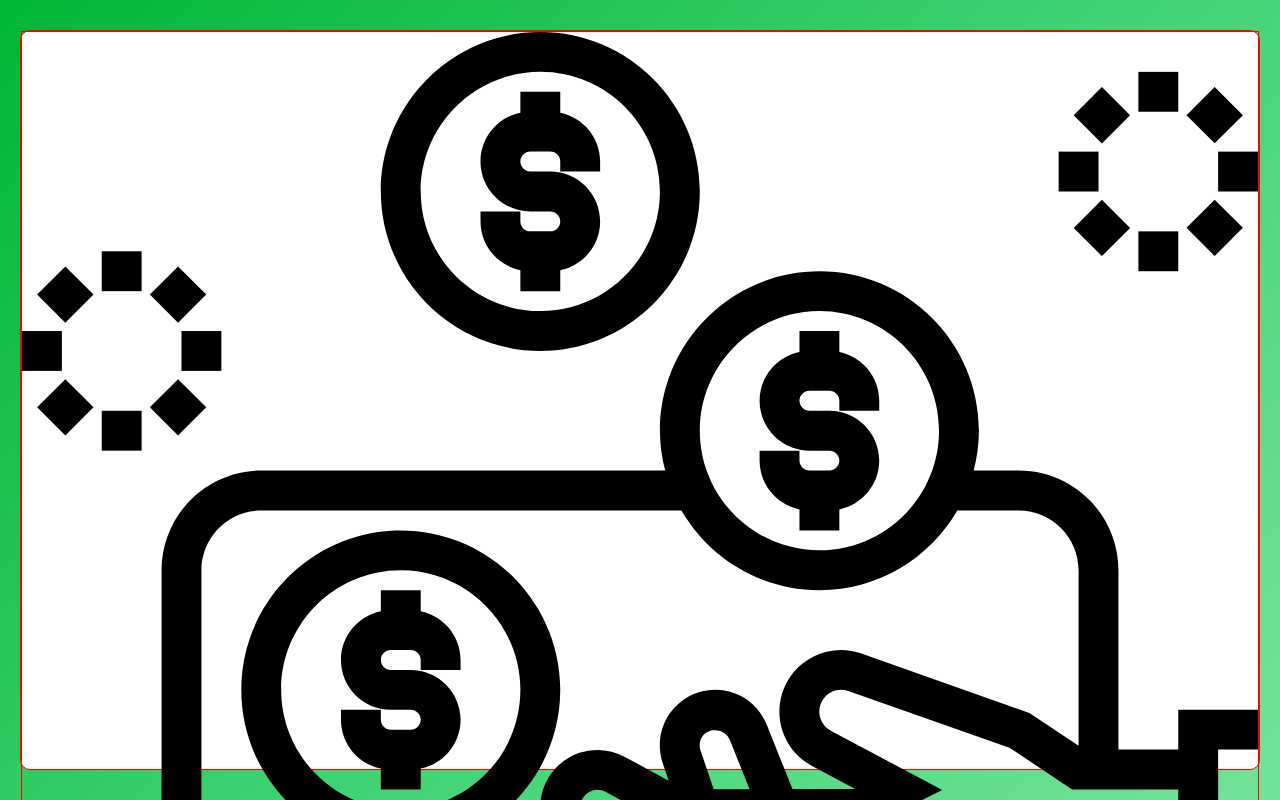
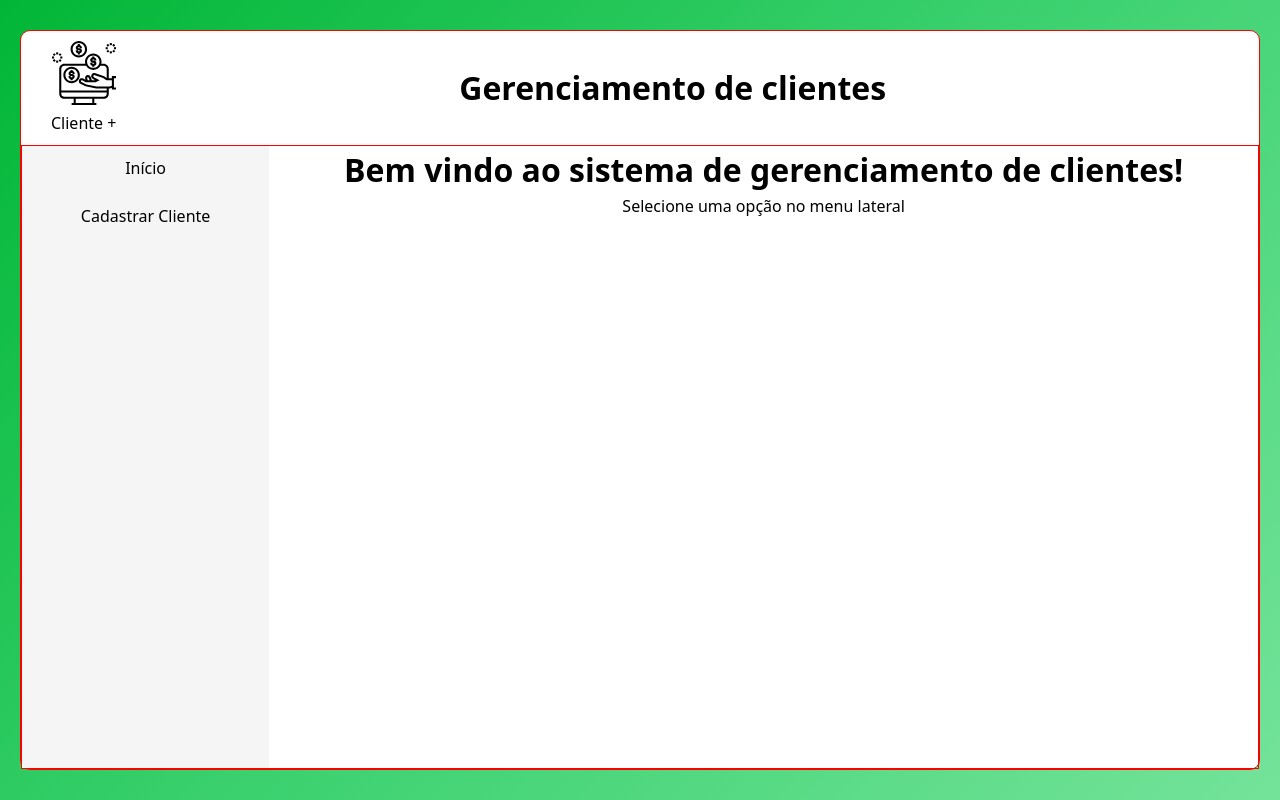
Before and after one commit to deyvissonbrenoveras/customer-management, a React (Vite) app: page / in a window 1280 px wide. Shown: the top 800 px of the page. Built offline with nearby package versions, Linux system fonts and the light colour scheme.

Commit message:
feat: create sidebar, content & manage container flex box

```diff
--- a/src/App.css
+++ b/src/App.css
@@ -6,45 +6,68 @@
   border-radius: 10px;
   text-align: center;
   background-color: #ffffff;
+  display: flex;
+  flex-direction: column;
 }
 
 #top-bar{
-  border: 1px solid red;
-}
-/*
+  display: flex;
+  align-items: center;
+  padding: 10px 30px;
 
-.logo {
-  height: 6em;
-  padding: 1.5em;
-  will-change: filter;
-  transition: filter 300ms;
-}
-.logo:hover {
-  filter: drop-shadow(0 0 2em #646cffaa);
-}
-.logo.react:hover {
-  filter: drop-shadow(0 0 2em #61dafbaa);
-}
+  > h1 {
+    flex: 1;
+  }
 
-@keyframes logo-spin {
-  from {
-    transform: rotate(0deg);
-  }
-  to {
-    transform: rotate(360deg);
+  > div {
+    font-size: 24px;
   }
 }
 
-@media (prefers-reduced-motion: no-preference) {
-  a:nth-of-type(2) .logo {
-    animation: logo-spin infinite 20s linear;
+#logo{
+ width: 64px;
+}
+
+#container {
+  height: 100%;
+  border: 1px solid red;
+  display: flex;
+  flex-direction: row;
+  align-items: center;
+  padding: 0;
+}
+
+#sidebar {
+  flex: 0.2;
+  display: flex;
+  flex-direction: row;
+  align-self: stretch;
+
+  ul {
+    width: 100%;
+    background-color: #f5f5f5;
+
+    li {
+      width: 100%;
+      height: 48px;
+      /* text-align: left; */
+    }
+
+    li:hover {
+      background-color: #e0e0e0;
+    }
+
+    a {
+      display: block;
+      padding: 10px;
+      width: 100%;
+      height: 100%;
+      cursor: pointer;
+    }
   }
 }
 
-.card {
-  padding: 2em;
+#content {
+  flex: 0.8;
+  align-self: stretch;
 }
-
-.read-the-docs {
-  color: #888;
-} */
--- a/src/App.tsx
+++ b/src/App.tsx
@@ -1,7 +1,9 @@
 import './App.css'
 import {BrowserRouter as Router, Route, Routes } from 'react-router-dom'
 import Home from './pages/Home/Home'
- import {ReactComponent as Logo} from './assets/logo.svg'
+ import logo from './assets/logo.svg'
+ import { Link } from 'react-router-dom'
+import RegisterCustomer from './pages/RegisterCustomer/RegisterCustomer'
 
 function App() {
 
@@ -9,13 +11,27 @@ function App() {
     <Router>
        <div id='app-root'>
         <div id="top-bar">
-          <Logo id="logo" />
-          <h1>My App</h1>
+          <Link to="/" id="logo-container">
+            <img src={logo} alt="logo" id="logo" />
+            <div>Cliente +</div>
+          </Link>
+          <h1>Gerenciamento de clientes</h1>
         </div>
-        <Routes>
-            <Route path="/" element={<Home />} />
-            {/* <Route path="/about"element={About} /> */}
-          </Routes>
+        <div id='container'>
+          <div id="sidebar">
+            <ul>
+              <li><Link to="/">Início</Link></li>
+              <li><Link to="/cadastrar">Cadastrar Cliente</Link></li>
+            </ul>
+          </div>
+          <div id="content">
+            <Routes>
+              <Route path="/" element={<Home />} />
+              <Route path="/cadastrar"element={<RegisterCustomer />} />
+            </Routes>
+          </div>
+        </div>
+
       </div>
     </Router>
   )
--- a/src/index.css
+++ b/src/index.css
@@ -31,3 +31,16 @@ html, body {
 body {
   display: flex;
 }
+
+a {
+  color: inherit;
+  text-decoration: none;
+}
+
+ul {
+  list-style: none;
+  padding: 0;
+}
+li {
+  margin: 0;
+}
--- a/src/pages/Home/Home.tsx
+++ b/src/pages/Home/Home.tsx
@@ -1,8 +1,8 @@
 function Home() {
   return (
     <div>
-      <h1>Home</h1>
-      <p>Welcome to the home page!</p>
+      <h1>Bem vindo ao sistema de gerenciamento de clientes!</h1>
+      <p>Selecione uma opção no menu lateral</p>
     </div>
   );
 }
--- /dev/null
+++ b/src/pages/RegisterCustomer/RegisterCustomer.tsx
@@ -0,0 +1,9 @@
+function RegisterCustomer() {
+  return (
+    <div>
+      <h1>Create Customer</h1>
+      <p>Form to create a new customer will go here.</p>
+    </div>
+  );
+}
+export default RegisterCustomer;
```
